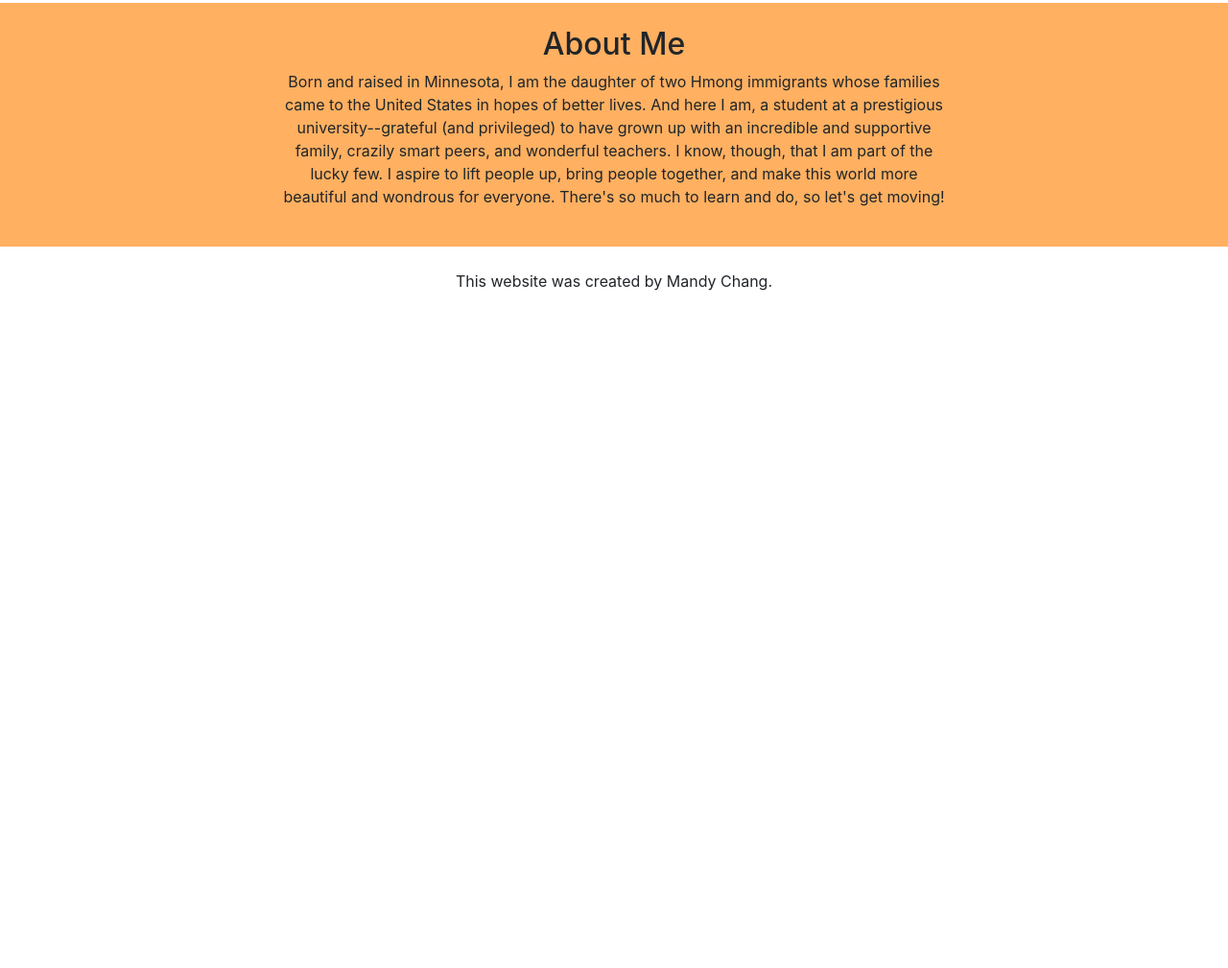
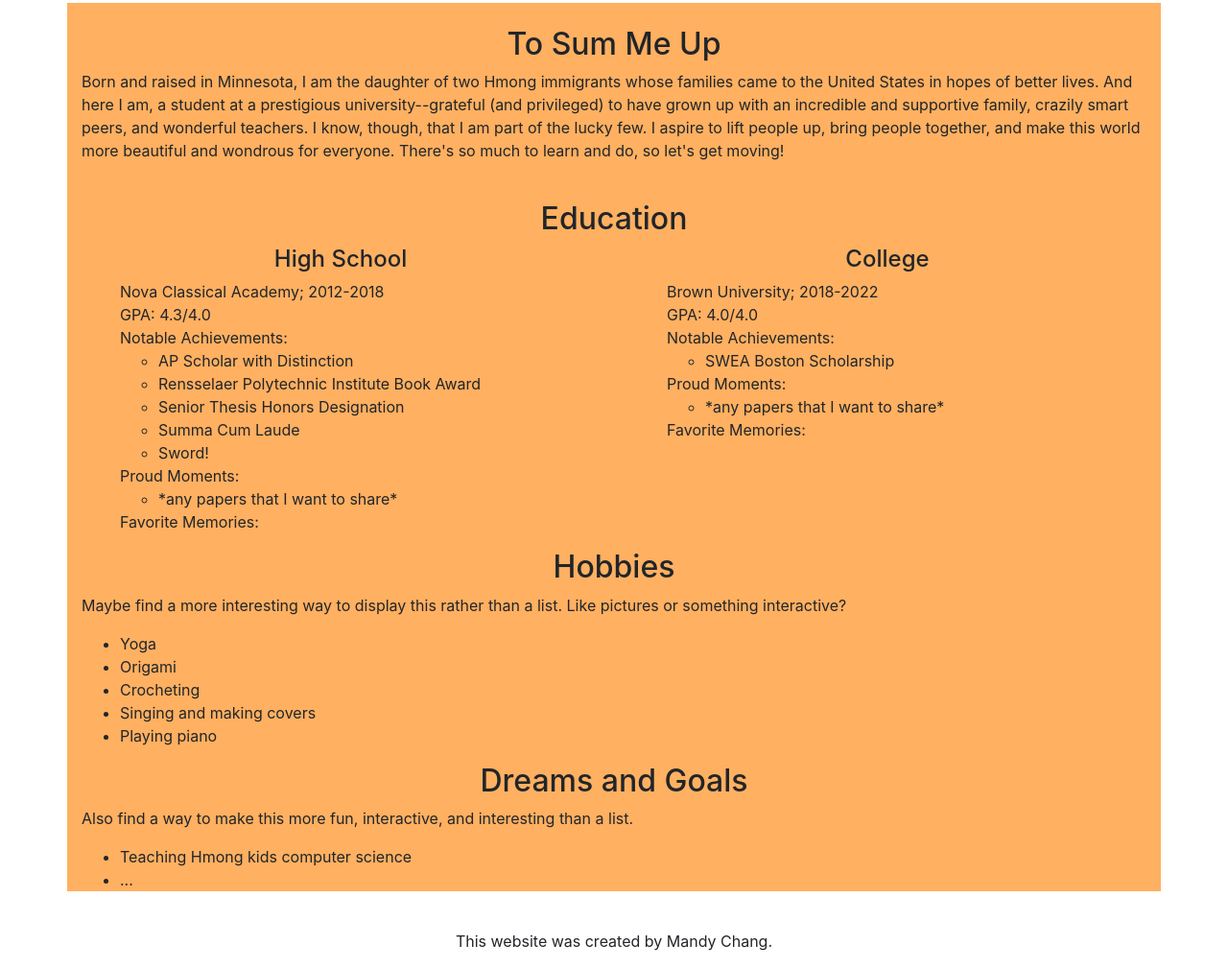
Before and after one commit to mchang35/mandy-chang, a plain HTML site: page aboutme.html in a window 1280 px wide. Shown: the part 194-1203 px from the top of the page at 96% size. Before the commit the page ends 800 px from the top, so only its background shows below. Drawn offline with nearby package versions, Linux system fonts and the light colour scheme.

Commit message:
Home page done. Working on about me and random thoughts.

```diff
--- a/aboutme.html
+++ b/aboutme.html
@@ -1,7 +1,7 @@
 <!DOCTYPE html>
 <html lang="en">
 <head>
-    <title>Mandy Chang</title>
+    <title>Mandy Chang: About Me</title>
     <meta charset="utf-8">
     <meta name="viewport" content="width=device-width, initial-scale=1">
     <link rel="stylesheet" href="bootstrap-4.5.3-dist/css/bootstrap.min.css">
@@ -26,31 +26,32 @@
     <div class="collapse navbar-collapse" id="main-navigation">
         <ul class="navbar-nav">
             <li class="nav-item">
-                <a class="nav-link" id="home" href="index.html" onclick="home()">Home</a>
+                <a class="nav-link" href="index.html">Home</a>
             </li>
             <li class="nav-item">
-                <a class="nav-link" id="aboutme" href="aboutme.html">About Me</a>
+                <a class="nav-link" href="aboutme.html">About Me</a>
             </li>
             <li class="nav-item">
-                <a class="nav-link" id="randomthoughts" href="randomthoughts.html">Random Thoughts</a>
+                <a class="nav-link" href="randomthoughts.html">Random Thoughts</a>
             </li>
             <li class="nav-item">
-                <a class="nav-link" id="favoriteworksothers" href="favoriteworksothers.html">Favorite Works of Others</a>
+                <a class="nav-link" href="favoriteworksothers.html">Favorite Works of Others</a>
             </li>
             <li class="nav-item">
-                <a class="nav-link" id="favoriteworksmyown" href="favoriteworksmyown.html">Favorite Works of My Own</a>
+                <a class="nav-link" href="favoriteworksmyown.html">Favorite Works of My Own</a>
             </li>
             <li class="nav-item">
-                <a class="nav-link" id="contact" href="contactme.html">Contact Me</a>
+                <a class="nav-link" href="contactme.html">Contact Me</a>
             </li>
         </ul>
     </div>
 </nav>
 
-<div class="aboutme" style="background-color: #ffb061;">
+<div class="container" style="background-color: #ffb061;">
+    <div id="summary" class="content">
         <br>
-    <h2>About Me</h2>
-    <p class="aboutmep">Born and raised in Minnesota, I am the daughter of two Hmong
+        <h2 class="text-center">To Sum Me Up</h2>
+        <p>Born and raised in Minnesota, I am the daughter of two Hmong
             immigrants whose families came to the United States in hopes
             of better lives. And here I am, a student at a prestigious
             university--grateful (and privileged) to have grown up with an
@@ -60,6 +61,75 @@
             world more beautiful and wondrous for everyone. There's so much to
             learn and do, so let's get moving!</p>
         <br>
+    </div>
+    <div id="education" class="content">
+        <h2 class="text-center">Education</h2>
+        <div class="row">
+            <div class="col">
+                <h4 class="text-center">High School</h4>
+                <ul style="list-style-type: none;">
+                    <li>Nova Classical Academy; 2012-2018</li>
+                    <li>GPA: 4.3/4.0</li>
+                    <li>Notable Achievements:
+                        <ul>
+                            <li>AP Scholar with Distinction</li>
+                            <li>Rensselaer Polytechnic Institute Book Award</li>
+                            <li>Senior Thesis Honors Designation</li>
+                            <li>Summa Cum Laude</li>
+                            <li>Sword!</li>
+                        </ul>
+                    </li>
+                    <li>Proud Moments:
+                        <ul>
+                            <li>*any papers that I want to share*</li>
+                        </ul>
+                    </li>
+                    <li>Favorite Memories:</li>
+                </ul>
+            </div>
+            <div class="col">
+                <h4 class="text-center">College</h4>
+                <ul style="list-style-type: none;">
+                    <li>Brown University; 2018-2022</li>
+                    <li>GPA: 4.0/4.0</li>
+                    <li>Notable Achievements:
+                        <ul>
+                            <li>SWEA Boston Scholarship</li>
+                        </ul>
+                    </li>
+                    <li>Proud Moments:
+                        <ul>
+                            <li>*any papers that I want to share*</li>
+                        </ul>
+                    </li>
+                    <li>Favorite Memories:</li>
+                </ul>
+            </div>
+        </div>
+    </div>
+    <div id="hobbies" class="content">
+        <h2 class="text-center">Hobbies</h2>
+        <p>Maybe find a more interesting way to display this rather
+            than a list. Like pictures or something interactive?
+        </p>
+        <ul>
+            <li>Yoga</li>
+            <li>Origami</li>
+            <li>Crocheting</li>
+            <li>Singing and making covers</li>
+            <li>Playing piano</li>
+        </ul>
+    </div>
+    <div id="dreams" class="content">
+        <h2 class="text-center">Dreams and Goals</h2>
+        <p>Also find a way to make this more fun, interactive, and
+            interesting than a list.
+        </p>
+        <ul>
+            <li>Teaching Hmong kids computer science</li>
+            <li>...</li>
+        </ul>
+    </div>
 </div>
 
 <br>
--- a/main.js
+++ b/main.js
@@ -26,7 +26,7 @@ function sticky_nav() {
 }
 
 // define a function for when they click on each button in the navigation
-function home() {
-    document.body.scrollTop = 0; // for Safari
-    document.documentElement.scrollTop = 0; // For Chrome, Firefox, IE and Opera
-}
+// function home() {
+//     document.body.scrollTop = 0; // for Safari
+//     document.documentElement.scrollTop = 0; // For Chrome, Firefox, IE and Opera
+// }
--- a/style.css
+++ b/style.css
@@ -1,4 +1,4 @@
-h1 {
+/* h1 {
     text-align: center;
 }
 
@@ -8,12 +8,16 @@ h2 {
 
 h4 {
     text-align: center;
-}
+} */
 
 .header {
     background-size: cover;
     background-position: center;
     position: relative;
+}
+
+.viewport-height {
+    height: 100vh;
 }
 
 .center {
@@ -28,7 +32,6 @@ h4 {
     position: absolute;
     top: 50%;
     -ms-transform: translateY(-50%);
-    transform: translateY(-50%);
 }
 
 .navbar {
```
Also changed, not shown: index.html (+15 -7 lines), randomthoughts.html (+5 -1 lines). Lines whose indentation alone changed are shown as unchanged.
